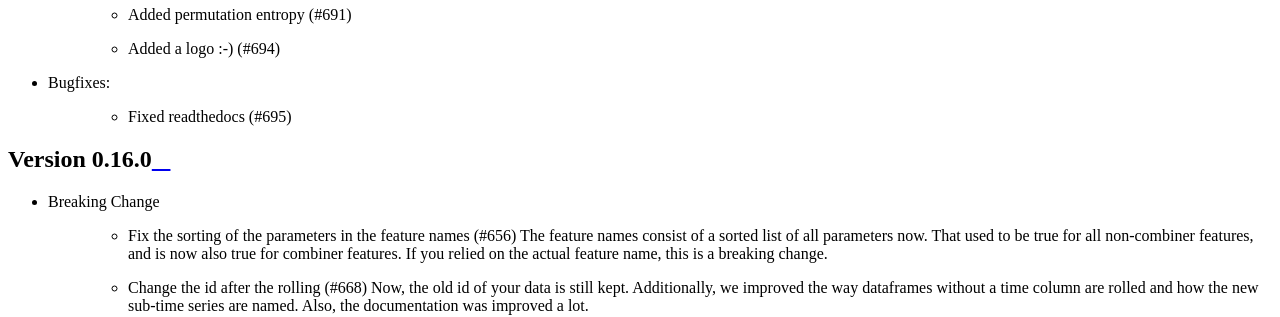
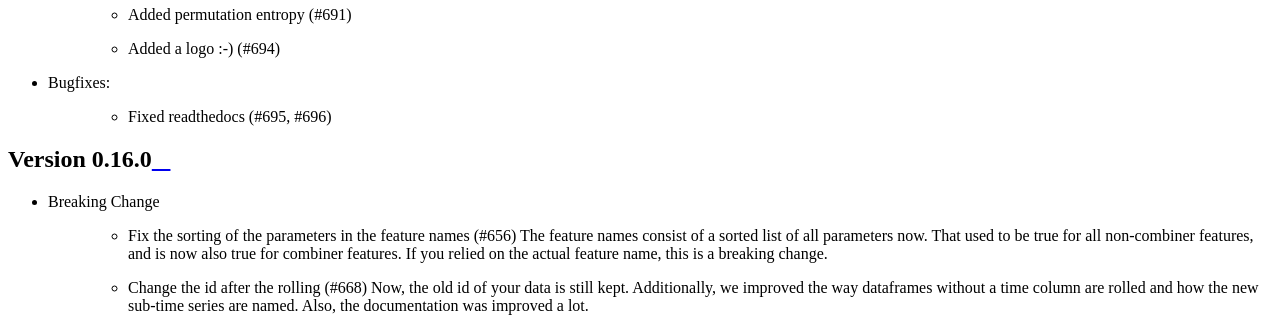
Before and after one commit to blue-yonder/tsfresh, a Sphinx documentation site: the page built from docs/changes.rst, in a window 1280 px wide and 900 px high, scrolled down 1083 px. Shown: the part 152-469 px from the top of the window. Built offline with Sphinx 7.4.7 and the Read the Docs theme 2.0.0, drawn with Linux system fonts in a browser that asks for light colours; formulas are drawn with MathJax 3; the version number could not be read and is left out.

Commit message:
Bugfix/readthedocs 2 (#696)
* Fix readthedocs

* Changelog

* Typo

* And readthedocs fixing part II

* Changelog

* fix III

Co-authored-by: Nils Braun <nilslennartbraun@gmail.com>

```diff
--- a/CHANGES.rst
+++ b/CHANGES.rst
@@ -12,7 +12,7 @@
     - Added permutation entropy (#691)
     - Added a logo :-) (#694)
 - Bugfixes:
-    - Fixed readthedocs (#695)
+    - Fixed readthedocs (#695, #696)
 
 Version 0.16.0
 ==============
--- a/docs/text/list_of_features.rst
+++ b/docs/text/list_of_features.rst
@@ -4,6 +4,7 @@
 *tsfresh* calculates a comprehensive number of features. All feature calculators are contained in the
 
 .. autosummary::
+   :toctree: _generated
    :template: module_functions_template.rst
 
     tsfresh.feature_extraction.feature_calculators
```
